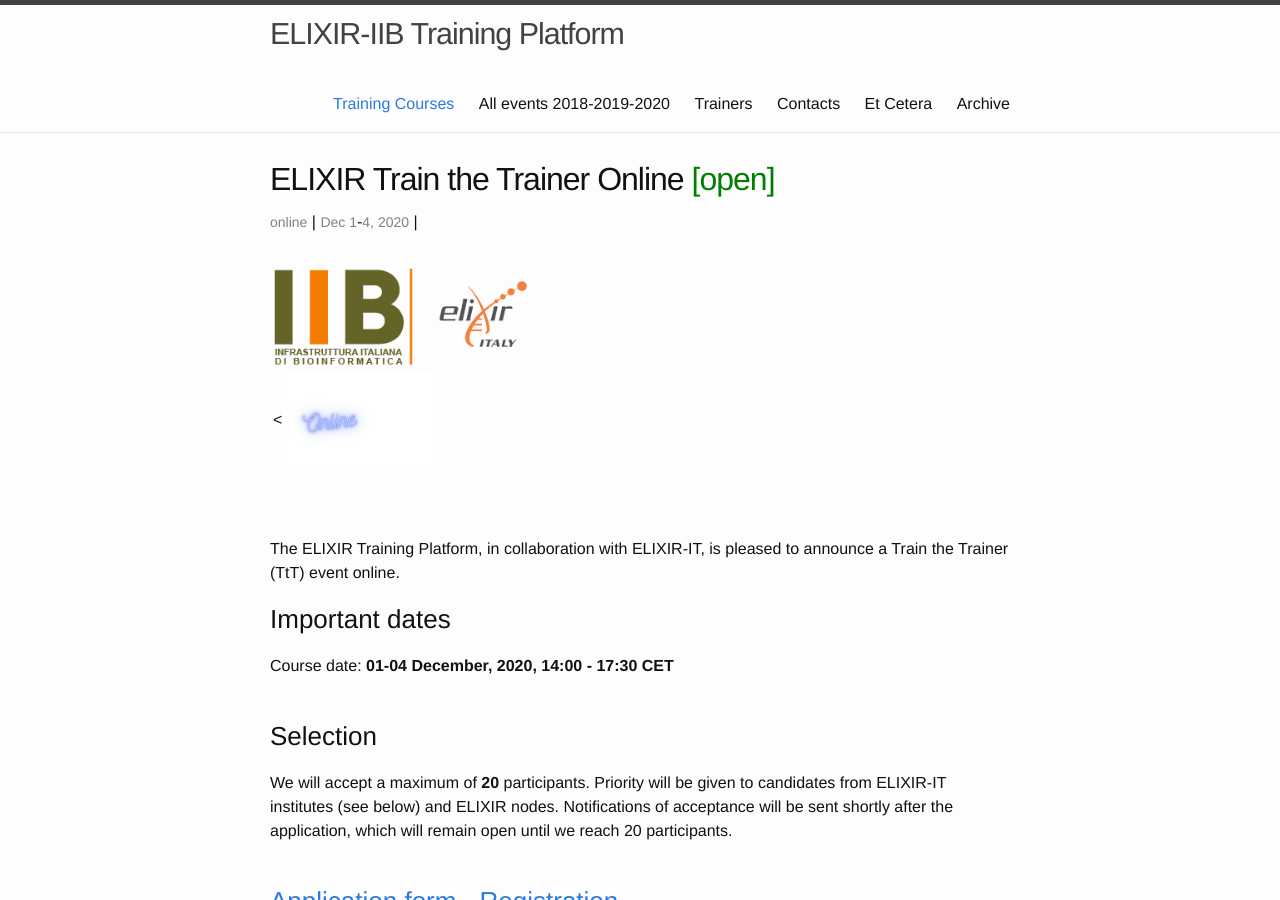
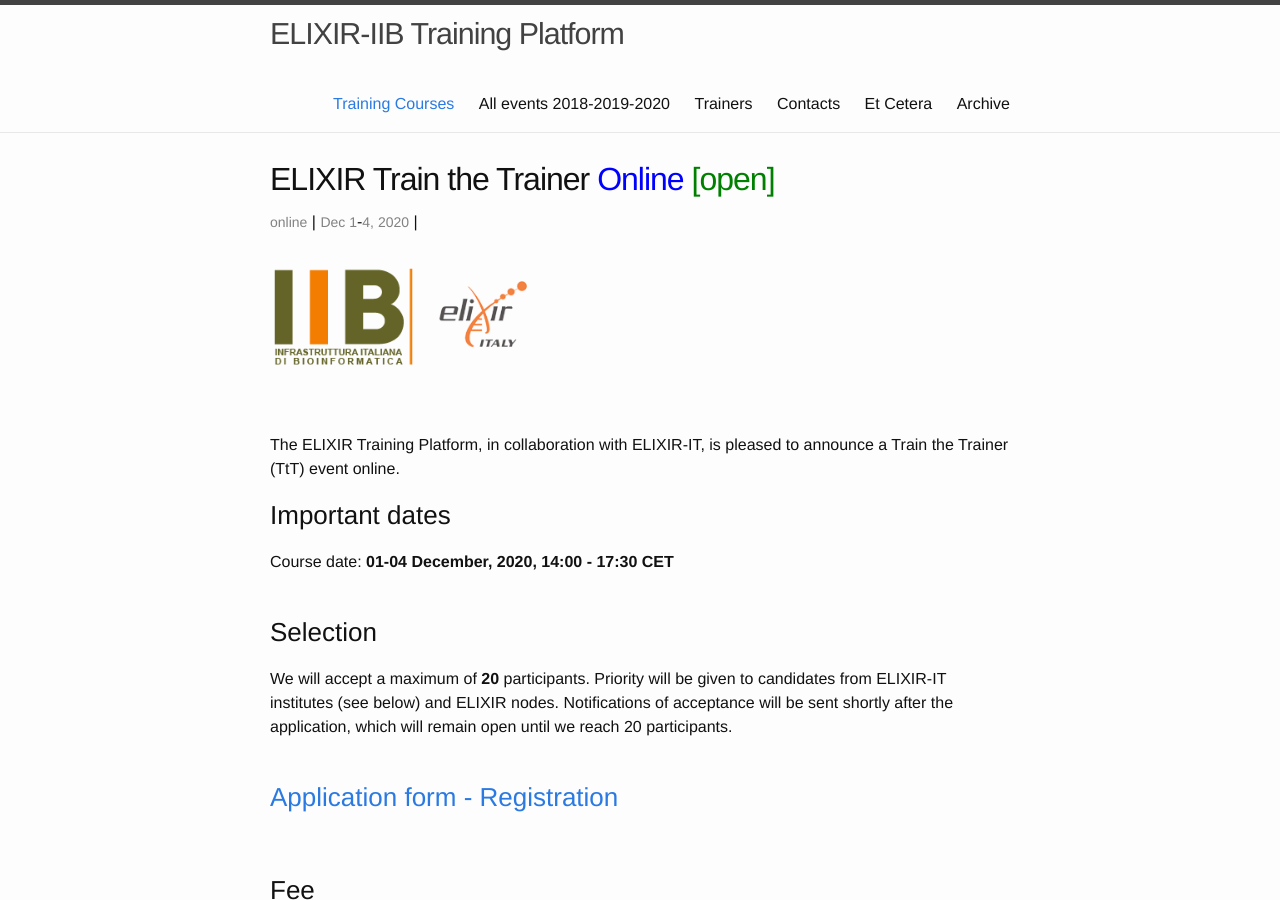
Before and after one commit to ELIXIR-IIB-training/website, a Jekyll site: the page built from _posts/2020-12-01-train-the-trainer-italy-online.md, in a window 1280 px wide and 900 px high. Built offline with Jekyll 4.4.1, drawn with Linux system fonts in a browser that asks for light colours.

Commit message:
Removed online picture - Added Blue color in title

```diff
--- a/_posts/2020-12-01-train-the-trainer-italy-online.md
+++ b/_posts/2020-12-01-train-the-trainer-italy-online.md
@@ -1,6 +1,6 @@
 ---
 layout: post
-title:  "ELIXIR Train the Trainer Online <font color='green'>[open]</font>"
+title:  "ELIXIR Train the Trainer <font color='blue'>Online</font> <font color='green'>[open]</font>"
 date_start: 2020-12-01
 date_end:   2020-12-04
 venue: online
@@ -13,7 +13,6 @@ description: The ELIXIR Training Platform, in collaboration with ELIXIR-IT, is p
   <tr>
  <td><a href="http://elixir-italy.org"><img src="../../../img/logo_iib.png" height="100"></a></td>
   </tr>
-  <td><<img src="../../../img/Online.jpg" height="100"></td>
 </table>
 <br>
 <br>
```
